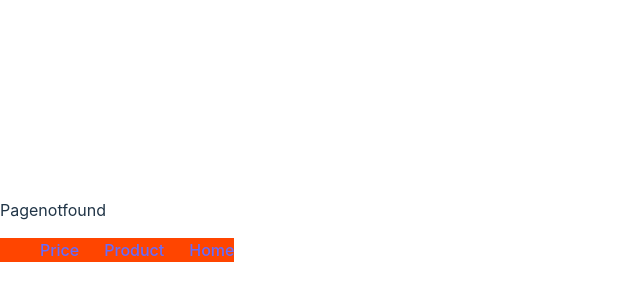
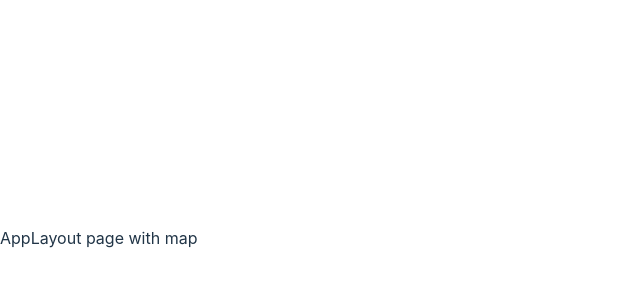
Before and after one commit to misikir21/wise-travel, a React (Vite) app: page /applications in a window 1280 px wide. Shown: the part 162-462 px from the top of the page, without its empty margins (0-640 px from the left). Built offline with nearby package versions, Linux system fonts and the light colour scheme.

Commit message:
create the applayout page

```diff
--- a/src/App.jsx
+++ b/src/App.jsx
@@ -3,12 +3,14 @@ import Product from './pages/Product';
 import Price from './pages/price';
 import Homepage from './pages/homepage';
 import Pagenotfound from './pages/Pagenotfound';
+import AppLayout from './pages/AppLayout';
 export default function App() {
   return <BrowserRouter>
   <Routes>
     <Route path='/' element={<Homepage/>}/>
     <Route path="Product" element={<Product/>} />
     <Route path="Price" element={<Price/>}/>
+    <Route path="applications" element={<AppLayout/>}/>
     <Route path="*" element={<Pagenotfound/>}/>
   </Routes>
   </BrowserRouter>
--- /dev/null
+++ b/src/pages/AppLayout.jsx
@@ -0,0 +1,7 @@
+import React from 'react'
+
+export default function AppLayout() {
+  return (
+    <div>AppLayout page with map</div>
+  )
+}
```
